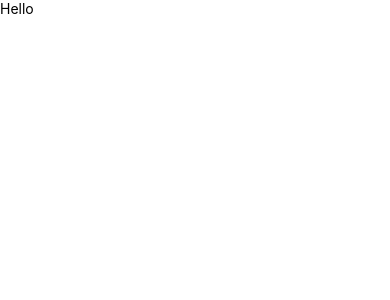
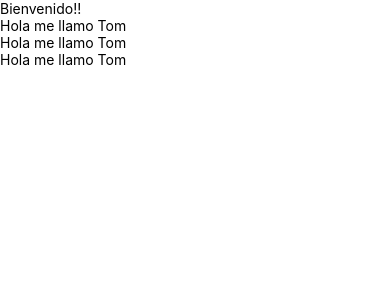
Before and after one commit to vladi965/Aprendiendo_React_Native, a React Native app: screen / in a window 390 px wide. Shown: the top 300 px of the page. Built offline with nearby package versions, Linux system fonts and the light colour scheme.

Commit message:
se agrego archivo de jsx y custom components

```diff
--- a/App.tsx
+++ b/App.tsx
@@ -1,10 +1,12 @@
 import { StyleSheet, Text, View } from 'react-native'
 import React from 'react'
+import Home from './src/Jsx'
+import CustomComponent from './src/Custom-Components'
 
 const App = () => {
   return (
     <View>
-      <Text>Hello</Text>
+        <CustomComponent />
     </View>
   )
 }
--- /dev/null
+++ b/src/Custom-Components/index.tsx
@@ -0,0 +1,23 @@
+import {Text, View, TextInput} from 'react-native';
+import React from 'react';
+
+const Cat = () => {
+    return (
+        <View>
+            <Text>Hola me llamo Tom</Text>
+        </View>
+    )
+}
+
+const CustomComponent = () => {
+  return (
+    <View>
+      <Text>Bienvenido!!</Text>
+      <Cat />
+      <Cat />
+      <Cat />
+    </View>
+  );
+};
+
+export default CustomComponent;
--- /dev/null
+++ b/src/Jsx/index.tsx
@@ -0,0 +1,16 @@
+import {Text} from 'react-native';
+import React from 'react';
+
+const getFullName = (
+  firstName: string,
+  secondName: string,
+  thirdName: string,
+) => {
+  return firstName + ' ' + secondName + ' ' + thirdName;
+};
+
+const Home = () => {
+  return <Text>Hola, Me llamo {getFullName('Vladimir', 'Hener', 'Steve')}!</Text>;
+};
+
+export default Home;
```
